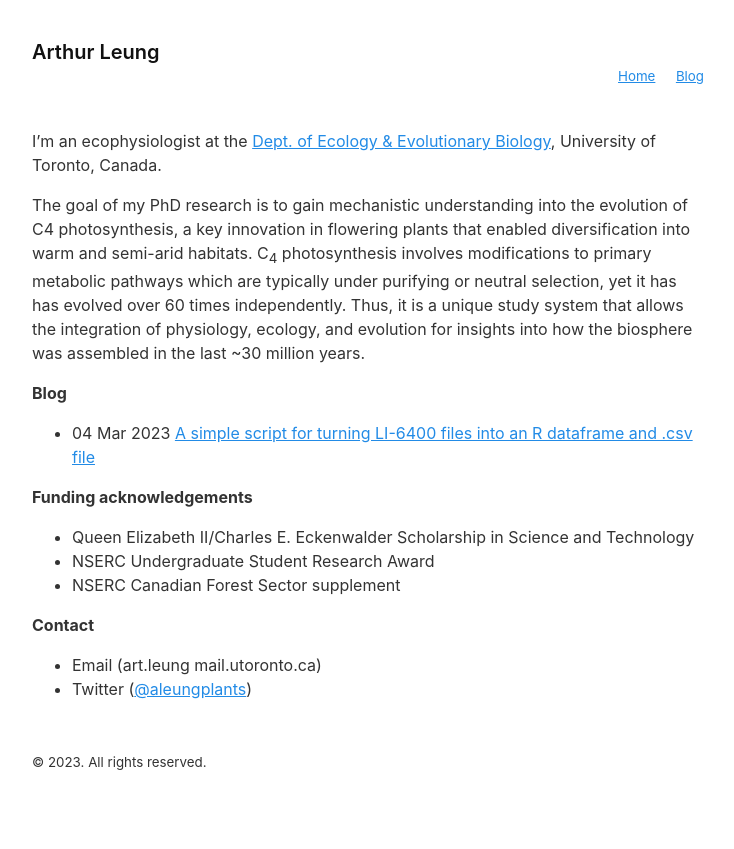
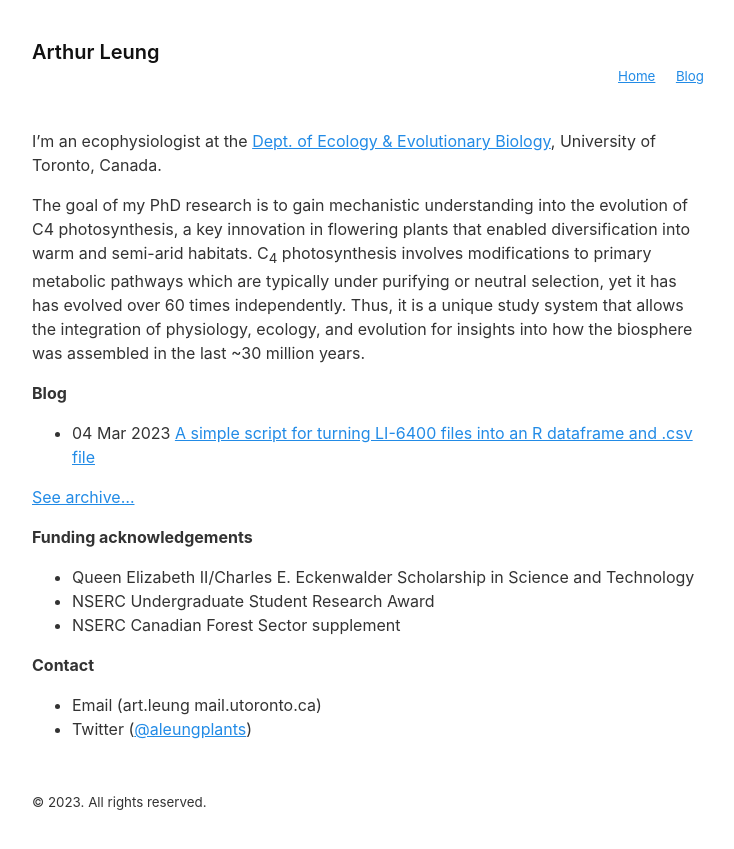
Before and after one commit to leungarthur/leungarthur.github.io-old, a Jekyll site: the page built from index.md, in a window 1280 px wide. Shown: the top 849 px of the page, without its empty margins (272-1006 px from the left). Built offline with Jekyll 4.4.1, drawn with Linux system fonts in a browser that asks for light colours.

Commit message:
Update index.md

```diff
--- a/index.md
+++ b/index.md
@@ -11,6 +11,7 @@ The goal of my PhD research is to gain mechanistic understanding into the evolut
 - {{ post.date | date_to_string }} [{{ post.title }}]({{ post.url | relative_url }})<br>
 
 {% endfor %}
+[See archive...](/archive)
 
 **Funding acknowledgements**
 - Queen Elizabeth II/Charles E. Eckenwalder Scholarship in Science and Technology
```
